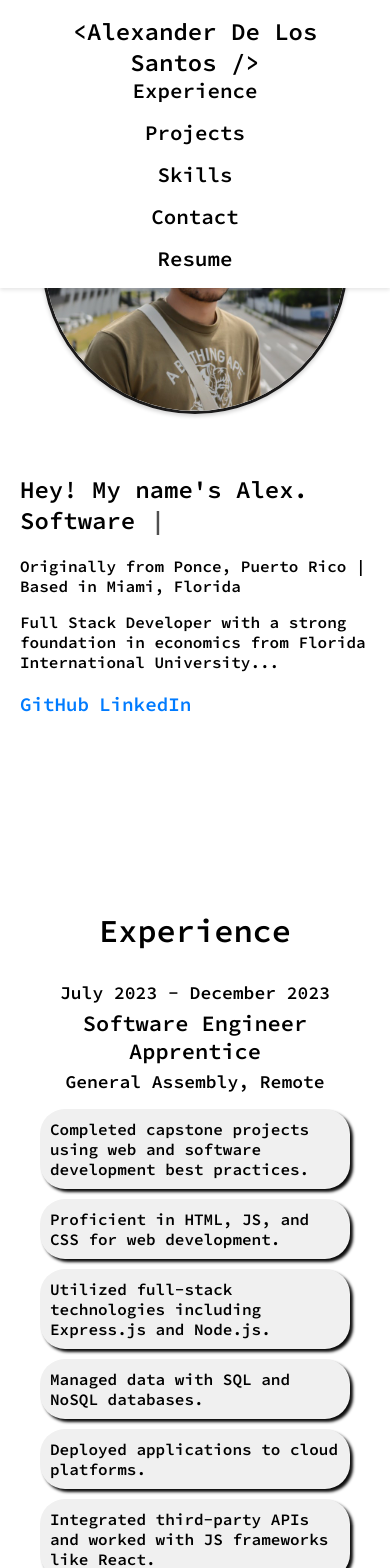
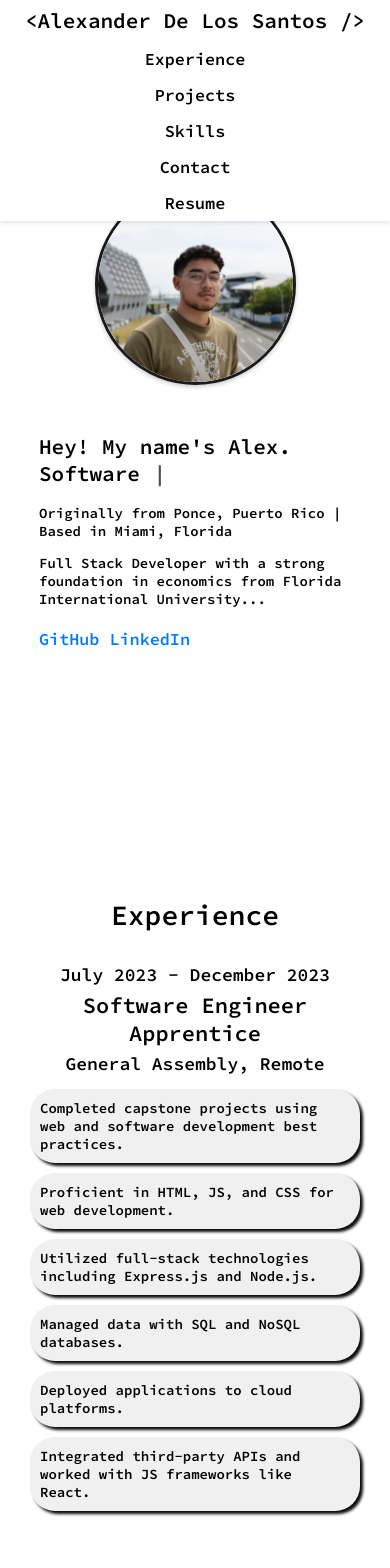
Before and after one commit to AlexanderLos/PortfolioOne, a React (Create React App) app: page / in a window 390 px wide. Shown: the top 1568 px of the page. Built offline with nearby package versions, Linux system fonts and the light colour scheme.

Commit message:
Newly updated version for mobile

```diff
--- a/src/css/About.css
+++ b/src/css/About.css
@@ -28,9 +28,12 @@
   .profilePic {
       margin-bottom: 20px;
       margin-right: 0;
+      width: 50%;
+      height: auto;
   }
   .text {
-      padding: 20px;
+      padding: 10px;
+      max-width: 80%;
   }
 }
 
--- a/src/css/App.css
+++ b/src/css/App.css
@@ -12,3 +12,9 @@
 html {
   scroll-behavior: smooth;
 }
+
+@media (max-width: 768px) {
+  html {
+    font-size: 14px;
+  }
+}
--- a/src/css/Contact.css
+++ b/src/css/Contact.css
@@ -53,3 +53,9 @@
     width: calc(100% - 40px);
     text-align: left;
 }
+
+@media (max-width: 768px) {
+    .contact-form button {
+        width: 80%;
+    }
+}
--- a/src/css/Experience.css
+++ b/src/css/Experience.css
@@ -58,3 +58,10 @@
   box-shadow: 3px 3px 3px rgb(11, 11, 11);
   word-break: break-word;
 }
+
+@media (max-width: 768px) {
+  .experience-section {
+    padding: 10px;
+    max-width: 100%;
+  }
+}
--- a/src/css/Nav.css
+++ b/src/css/Nav.css
@@ -1,5 +1,4 @@
 @import url('https://fonts.googleapis.com/css2?family=Source+Code+Pro:wght@600&display=swap');
-
 
 .NavBar {
     display: flex;
@@ -43,9 +42,15 @@
     .NavBar {
         flex-direction: column;
         text-align: center;
+        padding: 0.5em 1em;
     }
     .NavLinks {
         flex-direction: column;
         gap: 1em;
+        margin-top: 1em;
+    }
+    .NavLinks a {
+        font-size: 1.2em;
+        display: block;
     }
 }
```
